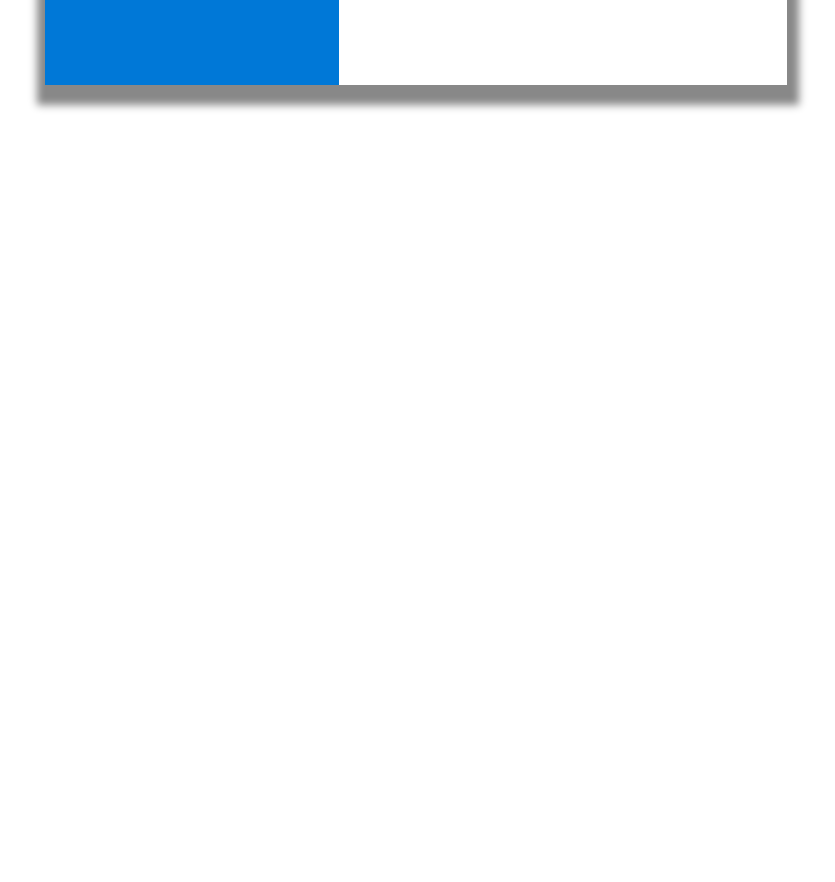
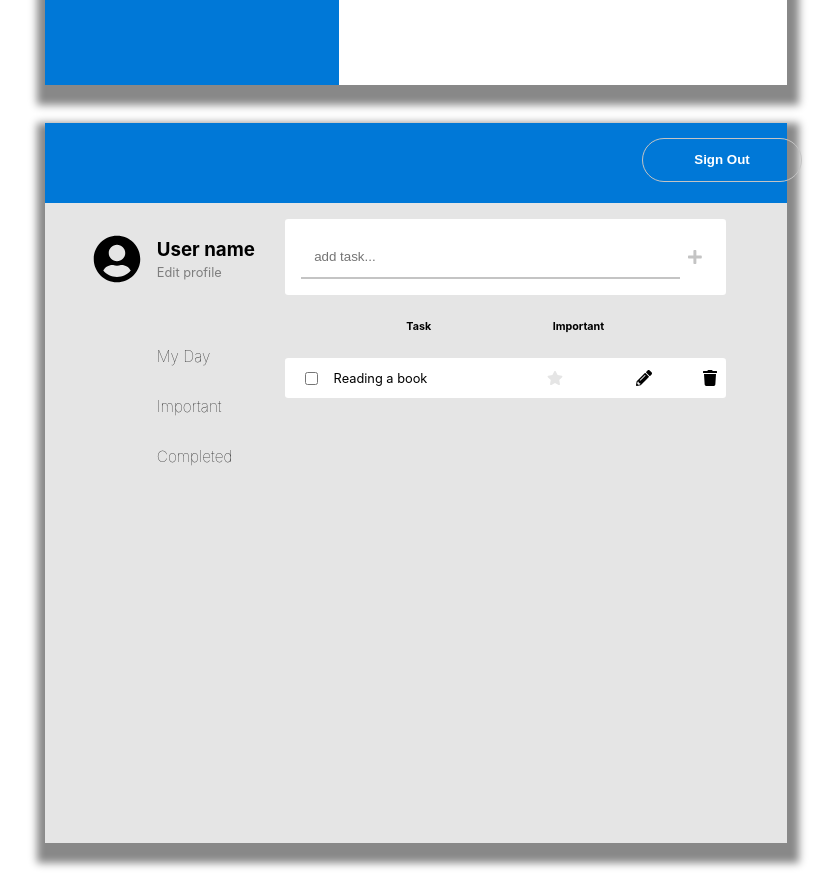
Before and after one commit to scychu/todoapp, a React (Create React App) app: page / in a window 1280 px wide. Shown: the part 1400-2282 px from the top of the page, without its empty margins (224-1059 px from the left). Before the commit the page ends 1523 px from the top, so only its background shows below. Built offline with nearby package versions, Linux system fonts and the light colour scheme.

Commit message:
[Stacey]- Create homepage

```diff
--- a/src/Routes/Routes.js
+++ b/src/Routes/Routes.js
@@ -3,6 +3,7 @@ import React from "react";
 import RegisterForm from "../components/RegisterForm/RegisterForm";
 import {Route} from "react-router-dom";
 import SignIn from "../components/SignIn/SignIn";
+import Homepage from "../components/Homepage/Homepage";
 
 const Routes = ()=> {
     return(
@@ -10,6 +11,7 @@ const Routes = ()=> {
             <Route path="/" exact>
                 <RegisterForm/>
                 <SignIn/>
+                <Homepage/>
             </Route>
             {/* <Route path="/" component={SignUp} exact/> */}
         </div>
--- /dev/null
+++ b/src/components/Homepage/Homepage.js
@@ -0,0 +1,64 @@
+import React from "react";
+import {Link} from "react-router-dom";
+import "../../style/sass/RegisterForm.scss";
+import { FaPlus, FaStar, FaTrash, FaPencilAlt, FaUserCircle} from "react-icons/fa";
+
+class Homepage extends React.Component {
+
+    render(){
+        return(
+            <div className="homepage-wrapper">
+                <div className="header">
+                    <div className="header-nav">
+                        <button>Sign Out</button>
+                    </div>
+                </div>
+                <div className="content">
+                    <div className="left-nav">
+                        <div className="user-profile">
+                            <FaUserCircle className="user-image"/>
+                            <div className="edit-profile">
+                                <h3>User name</h3>
+                                <Link to="/" className="link">Edit profile</Link>
+                            </div>
+                        </div>
+                        <div className="nav-menu">
+                            <ul>
+                                <li><Link to="/" className="link">My Day</Link></li>
+                                <li><Link to="/" className="link">Important</Link></li>
+                                <li><Link to="/" className="link">Completed</Link></li>
+                            </ul>
+                        </div>
+                    </div>
+                    <div className="main-content">
+                        <div className="add-todo">
+                            <input
+                            type="text"
+                            placeholder="add task..."
+                            />
+                            <FaPlus className="add-icon icon"/>
+                        </div>
+                        <div className="task-list">
+                            <div className="todo-title">
+                                <h6>Task</h6>
+                                <h6>Important</h6>
+                            </div>
+                            <div className="todo-list">
+                                <input
+                                className="checkbox"
+                                type="checkbox"
+                                />
+                                <p>Reading a book</p>
+                                <FaStar className="important icon"/>
+                                <FaPencilAlt className="edit icon"/>
+                                <FaTrash className="delete icon"/>
+                            </div>
+                        </div>
+                    </div>
+                </div>
+            </div>
+        )
+    }
+}
+
+export default Homepage;
--- a/src/style/sass/RegisterForm.scss
+++ b/src/style/sass/RegisterForm.scss
@@ -1,15 +1,12 @@
 @import "./variable.scss";
 
-
+// styling for register and login form
 .register-wrapper,
-.sign-in_wrapper {
+.sign-in_wrapper{
     display:flex;
     margin:3% auto;
     box-shadow: 2px 10px 8px 10px #888888;
     width: fit-content;
-}
-.right-div_wrapper{
-    margin:0 auto;
 }
 .left-div{
     position: relative;
@@ -29,6 +26,9 @@
                 margin:20% auto;
                 @include mixin-button;
             }
+                button:hover {
+                    @include btn-hover;
+                }
         }
     }
 }
@@ -40,6 +40,7 @@
     width:30vw;
     .right-div_wrapper{
         position: relative;
+        margin:0 auto;
         h1 {
             padding-top: 0.5em;
             font-size: 2em;
@@ -77,11 +78,153 @@
             @include mixin-button;
             background-color: $primary-color;
             color:#fff;
-            margin:0 auto;
+            margin:5% auto;
         }
         button:hover {
             @include btn-hover;
         }
-
     }
 }
+// styling for homepage
+.homepage-wrapper {
+    margin:3% auto;
+    box-shadow: 2px 10px 8px 10px #888888;
+    max-width: calc(48vw + 8em);
+    .header {
+        position: relative;
+        width:100%;
+        .header-nav {
+            background-color: $primary-color;
+            position: relative;
+            height:5em;
+            display: flex;
+            justify-content: flex-end;
+            button{
+                @include mixin-button;
+                position: absolute;
+                margin: 2% -2%;
+            }
+                button:hover {
+                    @include btn-hover;
+                }
+        }
+    }
+    .content {
+        background-color: $background-color;
+        display: flex;
+        padding:0 2em;
+        height:80vh;
+        .left-nav {
+            .user-profile {
+                display:flex;
+                align-items: center;
+                .user-image{
+                    width:3em;
+                    height:3em;
+                    padding:1em;
+                }
+               .edit-profile{
+                   display: inline-block;
+                   h3 {
+                       margin:0;
+                   }
+                   .link{
+                       font-size: 1vw;
+                       color:$third-color;
+                       text-decoration: none;
+                    }
+                    .link:hover {
+                        @include link-hover;
+                    }
+               }
+            }
+            .nav-menu {
+                padding-left: 5em;
+                padding-top:2em;
+            }
+            margin-top:1em;
+            background-color: $background-color;
+            text-align: left;
+            width:15vw;
+            ul{
+                padding:0;
+                .link {
+                    @include link-style;
+                    padding-bottom:2em;
+                    font-size: 1.2vw;
+                }
+                .link:hover {
+                    @include link-hover;
+                }
+                li {
+                    list-style: none;
+                    padding-bottom:2em;
+                    font-size: 1.2vw;
+                }
+            }
+        }
+        .main-content{
+            margin-top:1em;
+            margin-left:1em;
+            box-sizing: border-box;
+            width:65%;
+            .add-todo {
+                    @include todo-style;
+                    padding:1em;
+                input{
+                    border:none;
+                    border-bottom: 2px solid $second-color;
+                    width:100%;
+                    padding:1em;
+                }
+                .add-icon{
+                    color:$second-color;
+                    @include icons;
+                }
+            }
+            .task-list {
+                .todo-title {
+                    display: flex;
+                    justify-content:space-evenly;
+                }
+                .todo-list {
+                    @include todo-style;
+                    padding:0 1em;
+                    p {
+                        font-size: 1vw;
+                        padding-left:1em;
+                    }
+                    .icon{
+                       @include icons;
+
+                    }
+                    .important {
+                        position: absolute;
+                        color:$background-color;
+                        right:35%;
+                        :hover {
+                            color:$important-color;
+                        }
+                    }
+                    .edit {
+                        position: absolute;
+                        right:15%;
+                    }
+                    .delete {
+                        position: absolute;
+                        right:0%;
+                    }
+                    .check {
+                        position: absolute;
+                        visibility: collapse;
+                    }
+                }
+            }
+        }
+    }
+}
+
+.mystyle {
+    display: block;
+
+}
--- a/src/style/sass/variable.scss
+++ b/src/style/sass/variable.scss
@@ -1,6 +1,7 @@
 $primary-color: #0078D7;
 $background-color:#E5E5E5;
 $second-color:#C4C4C4;
+$third-color:rgb(126, 126, 126);
 $important-color:#FEC112;
 
 @mixin whiteColor {
@@ -51,3 +52,30 @@ $important-color:#FEC112;
 @mixin icon-hover {
     color:$primary-color;
 }
+
+@mixin icons {
+    width:1em;
+    height:1em;
+    padding:0.5em;
+    cursor: pointer;
+}
+
+@mixin todo-style {
+    display: flex;
+    background-color: #fff;
+    text-align: left;
+    align-items: center;
+    position: relative;
+    border-radius: 0.2em;
+}
+
+
+@mixin link-style {
+    text-decoration: none;
+    color:rgb(19, 19, 19);
+    font-weight:lighter;
+}
+
+@mixin link-hover {
+    text-decoration: underline $primary-color;
+}
```
